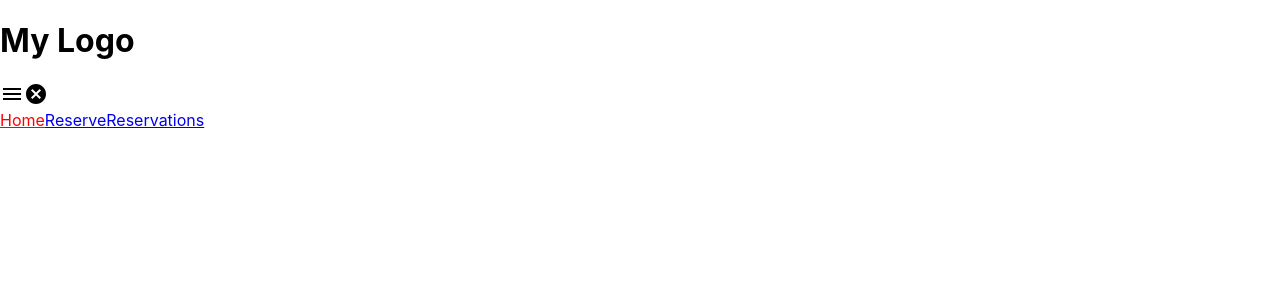
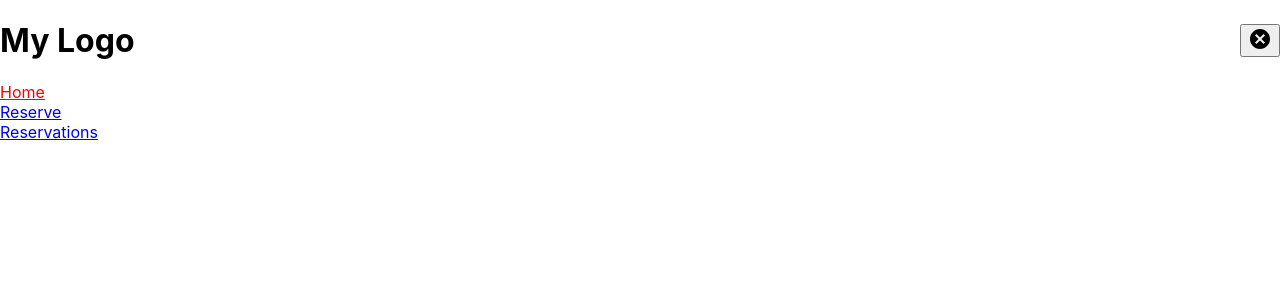
Before and after one commit to helio3197/book-a-lawyer-app-frontend, a React (Create React App) app: page / in a window 1280 px wide. Shown: the top 300 px of the page. Built offline with nearby package versions, Linux system fonts and the light colour scheme.

Commit message:
add toggle

```diff
--- a/src/Components/Sidebar.js
+++ b/src/Components/Sidebar.js
@@ -1,29 +1,53 @@
-import React from 'react';
+import React, { useState } from 'react';
 import MenuIcon from '@mui/icons-material/Menu';
 import { NavLink } from 'react-router-dom';
 import CancelIcon from '@mui/icons-material/Cancel';
-// import Button from '@material-ui/core/Button';
 import '../App.css';
+import './Sidebar.css';
 import PropTypes from 'prop-types';
-// import { NavLink } from 'react-bootstrap';
 
-const Sidebar = ({ children }) => (
+const Sidebar = ({ children }) => {
+//   const [show, setShow] = useState(false);
+  const [showResults, setShowResults] = useState(false);
+  const onClick = () => setShowResults(!showResults);
+
+  return (
+    <>
+
       <main>
         <header className="d-flex">
+          <div className="top-head">
             <h1>My Logo</h1>
-    </header>
+            <div className="menu-icons">
+              {/* <span>
+                <MenuIcon onClick={() => setShow((prev) => !prev)} />
+                { show && <CancelIcon />}
+
+              </span> */}
+
               <div>
-      <MenuIcon />
-      <CancelIcon />
+                <button type="button" onClick={onClick}>{ showResults ? <MenuIcon /> : <CancelIcon /> }</button>
+                {/* <input type="submit" value="Search" onClick={onClick} />
+                { showResults ? <MenuIcon /> : <CancelIcon /> } */}
+              </div>
+              {/* <CancelIcon className="close-icon" /> */}
+            </div>
           </div>
           <nav className="links">
             <NavLink style={({ isActive }) => ((isActive) ? { color: 'red' } : {})} to="/" className="link-item">Home</NavLink>
             <NavLink style={({ isActive }) => ((isActive) ? { color: 'red' } : {})} activeClassName="is-active" to="/Reserve" className="link-item">Reserve</NavLink>
             <NavLink style={({ isActive }) => ((isActive) ? { color: 'red' } : {})} activeClassName="is-active" to="/Reservations" className="link-item">Reservations</NavLink>
           </nav>
+        </header>
         { children }
       </main>
+    </>
   );
+};
+
+// const Results = () => (
+//   <MenuIcon />
+// );
 
 Sidebar.propTypes = {
   children: PropTypes.node.isRequired,
```
Lines whose indentation alone changed are shown as unchanged.
